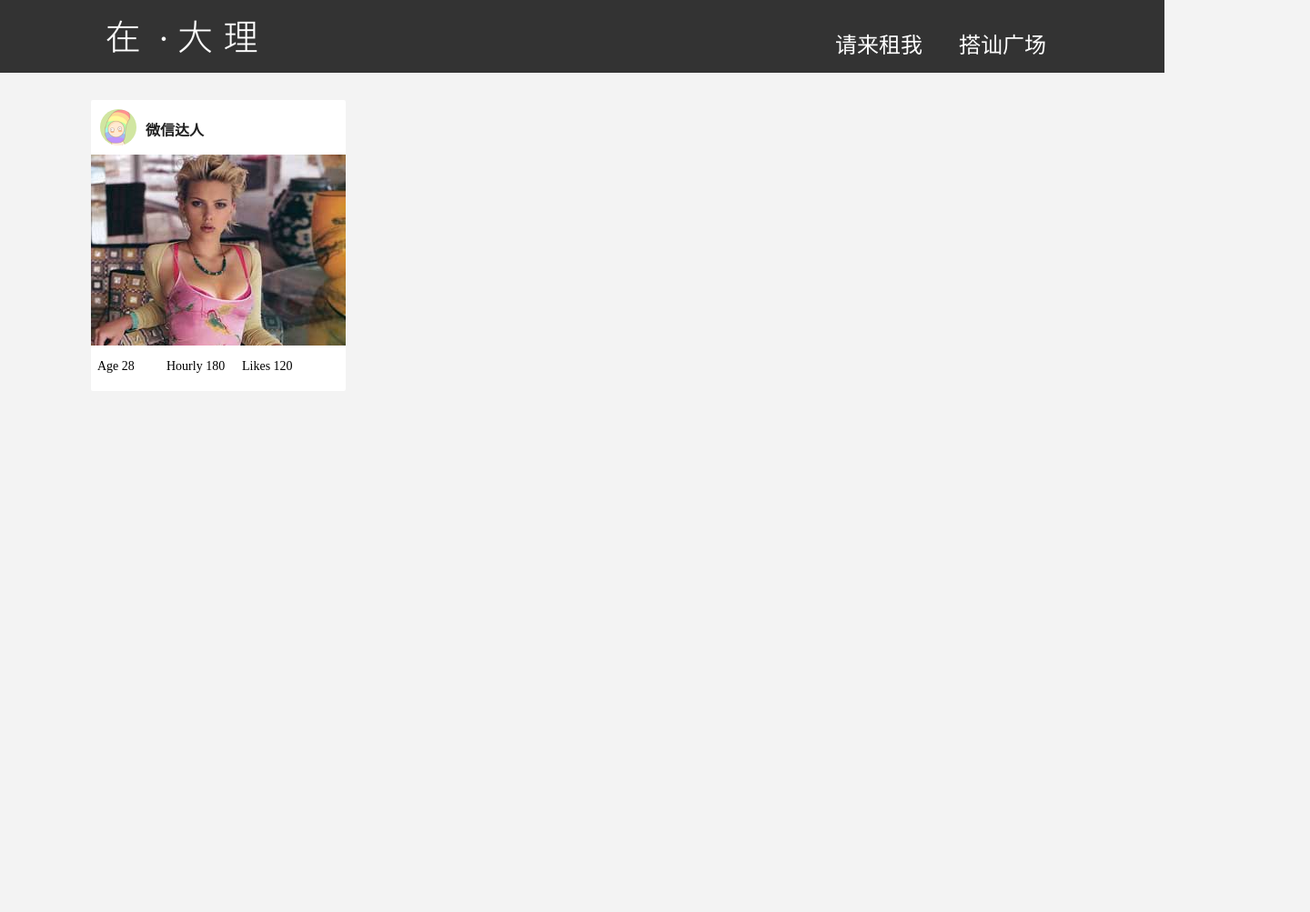
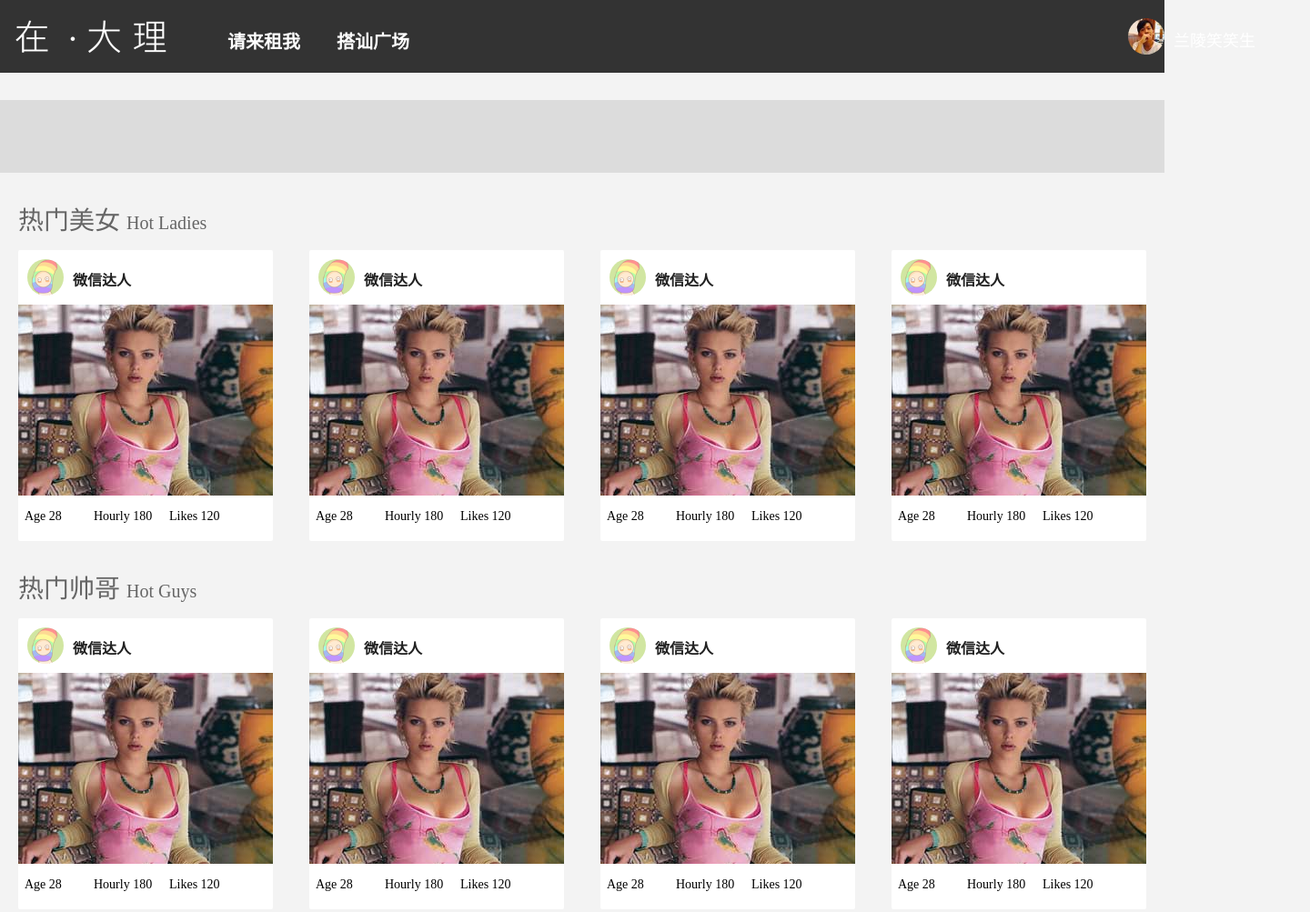
Before and after one commit to bennyonce/atdali, a plain HTML site: page index.html in a window 1280 px wide. Shown: the whole page at 91% size, 1440 px wide, since content can reach past the window. Before the commit the page ends 800 px from the top, so only its background shows below. Drawn offline with Linux system fonts and the light colour scheme.

Commit message:
2015.10.15
Modified navi, init content area.

```diff
--- a/css.css
+++ b/css.css
@@ -22,60 +22,107 @@ li{
 	color: #fff;
 }
 .navi .navi-con{
-	width: 1080px;
+	width: 1440px;
 	margin: 0 auto;
+	position: relative;
 }
 .navi .navi-con .navi-logo{
 	margin: 10px;
 }
 .navi .navi-con ul{
-	float: right;
+	position: absolute;
+	left: 180px;
+	top: 0px;
 	margin: 10px;
 	width: 280px;
 	height: 60px;
 }
 .navi .navi-con ul .navi-title{
-	font-size: 24px;
+	font-size: 20px;
 	color: #fff;
 	display: inline-block;
 	float: right;
 	margin: 20px;
-
+	font-weight: bold;
+}
+.navi .navi-con .about_me{
+	position: relative;
+	float: right;
+	width: 200px;
+	height: 60px;
+	margin: 10px;
+}
+.navi .navi-con .about_me img{
+	width: 40px;
+	height: 40px;
+	border-radius: 50%;
+	margin: 10px;
+}
+.navi .navi-con .about_me p{
+	font-size: 18px;
+	display: inline-block;
+	position: absolute;
+	top: 20px;
 }
 /*导航结束*/
 
+/*搜索区*/
+.hd-search{
+	width: 1280px;
+	height: 80px;
+	margin: 0 auto;
+	margin-top: 30px;
+	background-color: #dcdcdc;
+}
+
+/*搜索区结束*/
+
+
 /*内容区*/
-.content{
-	width: 1080px;
+.hd-content{
+	width: 1280px;
 	margin: 0 auto;
-	padding-top: 30px;
+	margin-top: 30px;
 }
-.content .con-card{
+.hd-content .hd-title{
+	font-size: 28px;
+	color: #666;
+	margin-left: 20px;
+	margin-bottom: 15px;
+}
+.hd-content span{
+	font-size: 20px;
+	color: #666;
+}
+.hd-content .con-card{
 	position: relative;
 	float: left;
 	width: 280px;
 	height: 320px;
 	background-color: #fff;
 	border-radius: 2px;
+	margin-left: 20px;
+	margin-right: 20px;
+	margin-bottom: 30px;
 }
-.content .con-card .con-user{
+.hd-content .con-card .con-user{
 	width: 40px;
 	height: 40px;
 	border-radius: 50%;
 	margin: 10px;
 }
-.content .con-card .user-title{
+.hd-content .con-card .user-title{
 	font-size: 16px;
 	color: #222;
 	position: absolute;
 	top: 20px;
 	font-weight: bold;
 }
-.content .con-card .con-pic{
+.hd-content .con-card .con-pic{
 	height: 210px;
 	width: 280px;
 }
-.content .con-card p{
+.hd-content .con-card p{
 	font: Helvetica,Arial,sans-serif;
 	font-size: 14px;
 	width: 70px;
--- a/index.html
+++ b/index.html
@@ -11,17 +11,125 @@
 		<div class="navi-con">
 			<a href=""><img class="navi-logo" src="./img/Logo.png" alt="" /></a>
 
+			<div class="about_me">
+				<a href=""><img src="./img/melogo.jpeg"></a>
+				<p>兰陵笑笑生</p>
+			</div>
+
 			<ul>
 				<li><a class="navi-title" href="">搭讪广场</a></li>
 				<li><a class="navi-title" href="">请来租我</a></li>
 			</ul>
+
+
 		</div>
 	</div>
 
 	<!-- 搜索 -->
+	<div class="hd-search">
 
+	</div>
 	<!-- 内容区 -->
-	<div class="content">
+
+	<div class="hd-content">
+		<!-- 内容区标题 -->
+		<p class="hd-title">热门美女 <span>Hot Ladies</span></p>
+
+
+		<div class="con-card">
+			<a href=""><img class="con-user" src="./img/content/user1.png"></a>
+			<a class="user-title" href="">微信达人</a>
+			<span></span>
+
+			<a href=""><img class="con-pic" src="./img/content/user1-1.jpg"></a>
+			<div class="con-info">
+				<p>&nbsp;&nbsp;Age 28</p>
+				<p>Hourly 180</p>
+				<p>Likes 120</p>
+			</div>
+		</div>
+
+		<div class="con-card">
+			<a href=""><img class="con-user" src="./img/content/user1.png"></a>
+			<a class="user-title" href="">微信达人</a>
+			<span></span>
+
+			<a href=""><img class="con-pic" src="./img/content/user1-1.jpg"></a>
+			<div class="con-info">
+				<p>&nbsp;&nbsp;Age 28</p>
+				<p>Hourly 180</p>
+				<p>Likes 120</p>
+			</div>
+		</div>
+
+		<div class="con-card">
+			<a href=""><img class="con-user" src="./img/content/user1.png"></a>
+			<a class="user-title" href="">微信达人</a>
+			<span></span>
+
+			<a href=""><img class="con-pic" src="./img/content/user1-1.jpg"></a>
+			<div class="con-info">
+				<p>&nbsp;&nbsp;Age 28</p>
+				<p>Hourly 180</p>
+				<p>Likes 120</p>
+			</div>
+		</div>
+
+		<div class="con-card">
+			<a href=""><img class="con-user" src="./img/content/user1.png"></a>
+			<a class="user-title" href="">微信达人</a>
+			<span></span>
+
+			<a href=""><img class="con-pic" src="./img/content/user1-1.jpg"></a>
+			<div class="con-info">
+				<p>&nbsp;&nbsp;Age 28</p>
+				<p>Hourly 180</p>
+				<p>Likes 120</p>
+			</div>
+		</div>
+
+
+		<p class="hd-title">热门帅哥 <span>Hot Guys</span></p>
+
+		<div class="con-card">
+			<a href=""><img class="con-user" src="./img/content/user1.png"></a>
+			<a class="user-title" href="">微信达人</a>
+			<span></span>
+
+			<a href=""><img class="con-pic" src="./img/content/user1-1.jpg"></a>
+			<div class="con-info">
+				<p>&nbsp;&nbsp;Age 28</p>
+				<p>Hourly 180</p>
+				<p>Likes 120</p>
+			</div>
+		</div>
+
+		<div class="con-card">
+			<a href=""><img class="con-user" src="./img/content/user1.png"></a>
+			<a class="user-title" href="">微信达人</a>
+			<span></span>
+
+			<a href=""><img class="con-pic" src="./img/content/user1-1.jpg"></a>
+			<div class="con-info">
+				<p>&nbsp;&nbsp;Age 28</p>
+				<p>Hourly 180</p>
+				<p>Likes 120</p>
+			</div>
+		</div>
+
+		<div class="con-card">
+			<a href=""><img class="con-user" src="./img/content/user1.png"></a>
+			<a class="user-title" href="">微信达人</a>
+			<span></span>
+
+			<a href=""><img class="con-pic" src="./img/content/user1-1.jpg"></a>
+			<div class="con-info">
+				<p>&nbsp;&nbsp;Age 28</p>
+				<p>Hourly 180</p>
+				<p>Likes 120</p>
+			</div>
+		</div>
+
 		<div class="con-card">
 			<a href=""><img class="con-user" src="./img/content/user1.png"></a>
 			<a class="user-title" href="">微信达人</a>
```
Also changed, not shown: img/melogo.jpeg (added).
